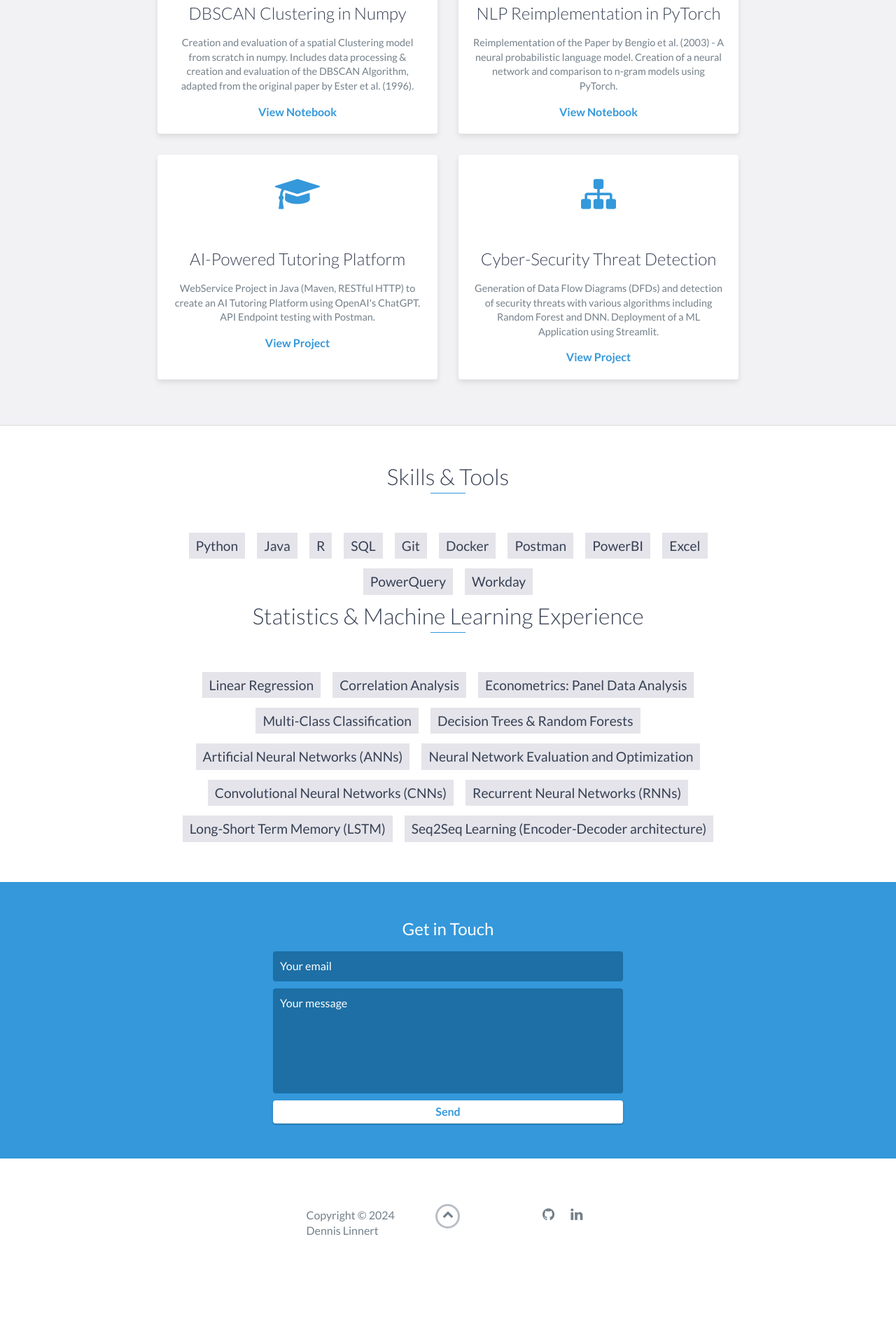
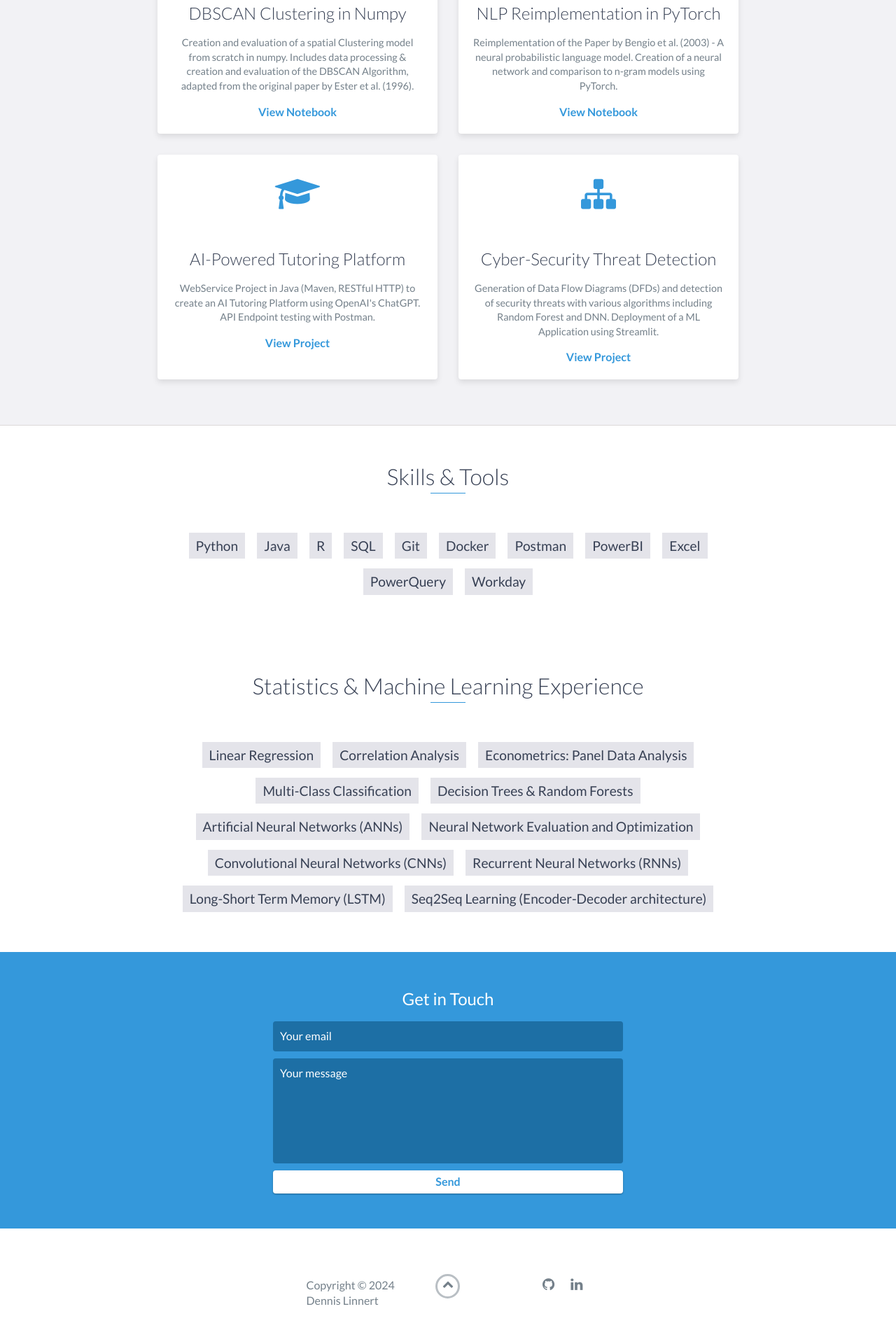
Before and after one commit to Dennis9699/MyProfile, a Jekyll site: the page index.html, which Jekyll copies as it is, in a window 1280 px wide. Shown: the part 2506-4426 px from the top of the page at 70% size. Built offline with Jekyll 4.4.1, drawn with Linux system fonts in a browser that asks for light colours; before the commit the page ends 4326 px from its top, so only the background shows below that.

Commit message:
Update to skills section

```diff
--- a/css/styles.css
+++ b/css/styles.css
@@ -627,6 +627,38 @@ footer {
     font-size: 1.2em;
 }
 
+#skills {
+    padding-bottom: 50px;
+}
+
+#stats {
+    padding: 50px 15px;
+    text-align: center;
+}
+
+#stats h2 {
+    color: #374054;
+    margin-bottom: 50px;
+}
+
+#stats ul {
+    display: block;
+    margin: 0 auto;
+    padding: 0;
+    max-width: 800px;
+}
+
+#stats li {
+    display: inline-block;
+    margin: 7px;
+    padding: 5px 10px;
+    color: #374054;
+    background: #e4e4ea;
+    list-style: none;
+    cursor: default;
+    font-size: 1.2em;
+}
+
 #contact {
     padding: 50px 15px;
     background: #3498db;
--- a/index.html
+++ b/index.html
@@ -221,7 +221,10 @@
             <li>PowerQuery</li>
             <li>Workday</li>
         </ul>
+    </div>
+    <!-- End #skills -->
 
+    <div id="stats">
         <h2 class="heading">Statistics & Machine Learning Experience</h2>
         <ul>
             <li>Linear Regression</li>
@@ -237,7 +240,7 @@
             <li>Seq2Seq Learning (Encoder-Decoder architecture)</li>
         </ul>
     </div>
-    <!-- End #skills -->
+    <!-- End #stats -->
 
 
     <div id="contact">
```
